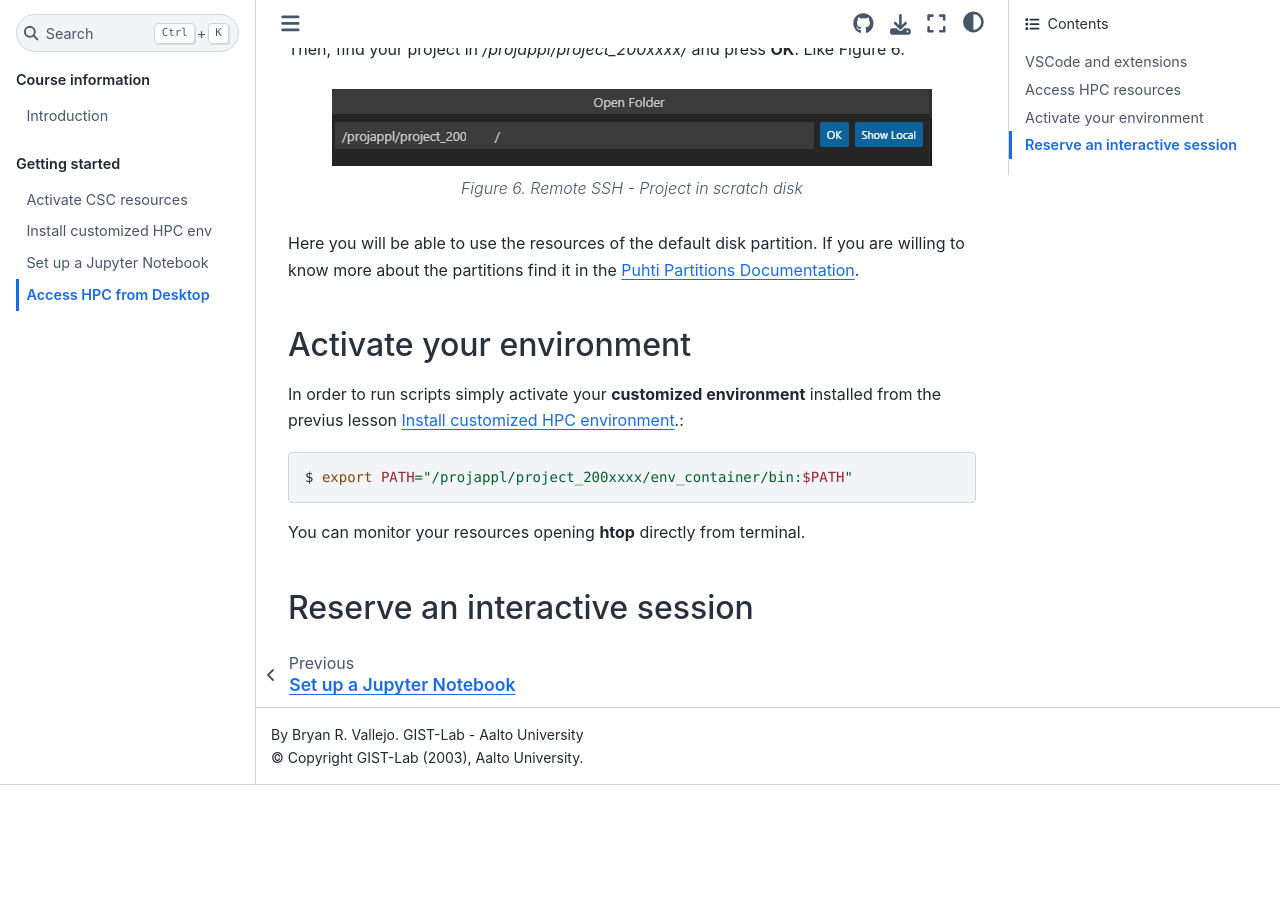
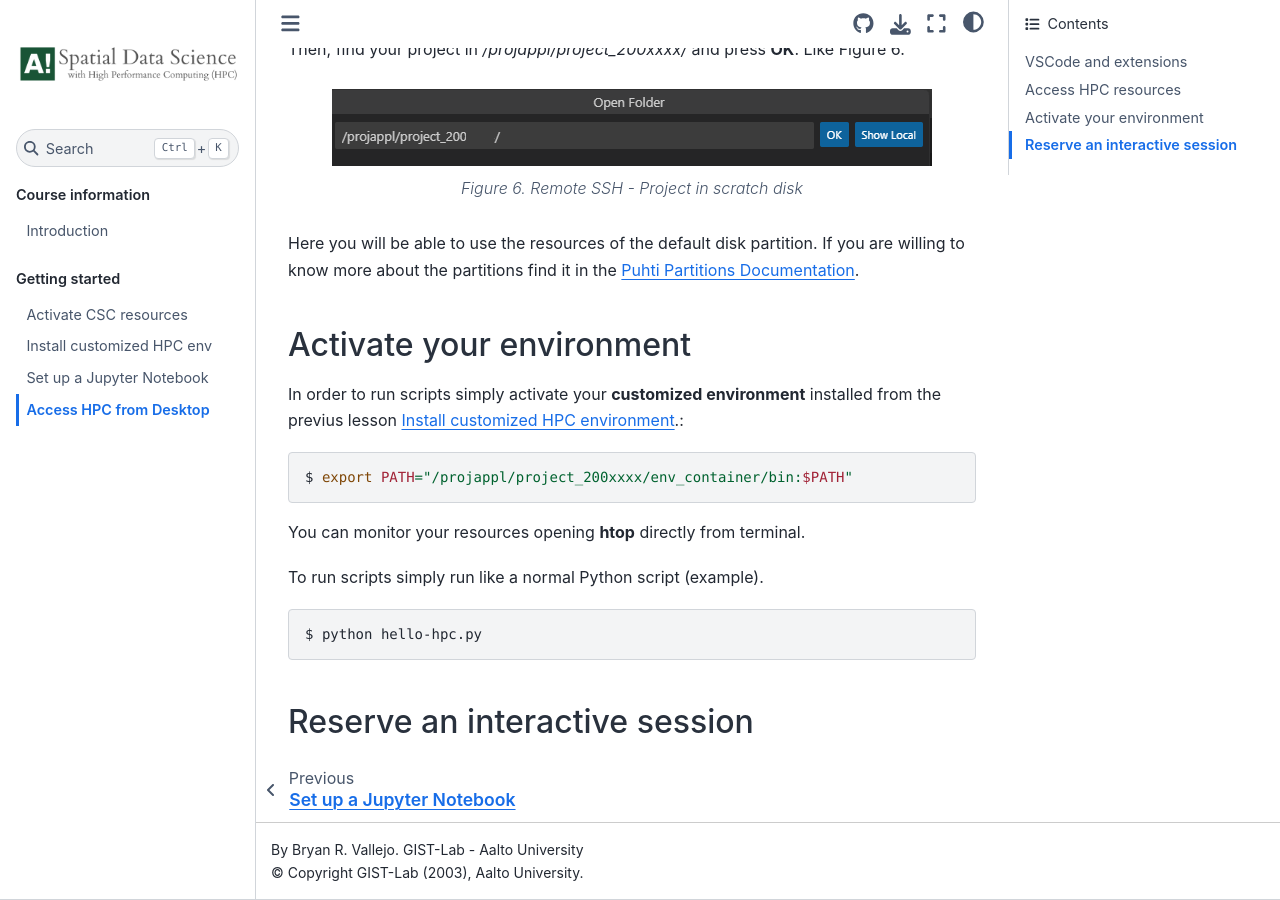
Before and after one commit to AaltoGIS/GeoHPC, a Sphinx documentation site: the page built from source/getting-started/desktop-connect.rst, in a window 1280 px wide and 900 px high, scrolled down 2258 px. Built offline with Sphinx 7.4.7 and the Sphinx Book theme 1.1.4, drawn with Linux system fonts in a browser that asks for light colours; pages that are not in the unit, such as notebooks, are missing from menus; before the commit the page ends 3043 px from its top, so only the background shows below that.

Commit message:
ssh connect

```diff
--- a/source/getting-started/desktop-connect.rst
+++ b/source/getting-started/desktop-connect.rst
@@ -79,5 +79,12 @@
 
 You can monitor your resources opening **htop** directly from terminal.
 
+To run scripts simply run like a normal Python script (example).
+
+.. code-block:: bash
+
+    $ python hello-hpc.py
+
+
 Reserve an interactive session
 --------------------------------
```
